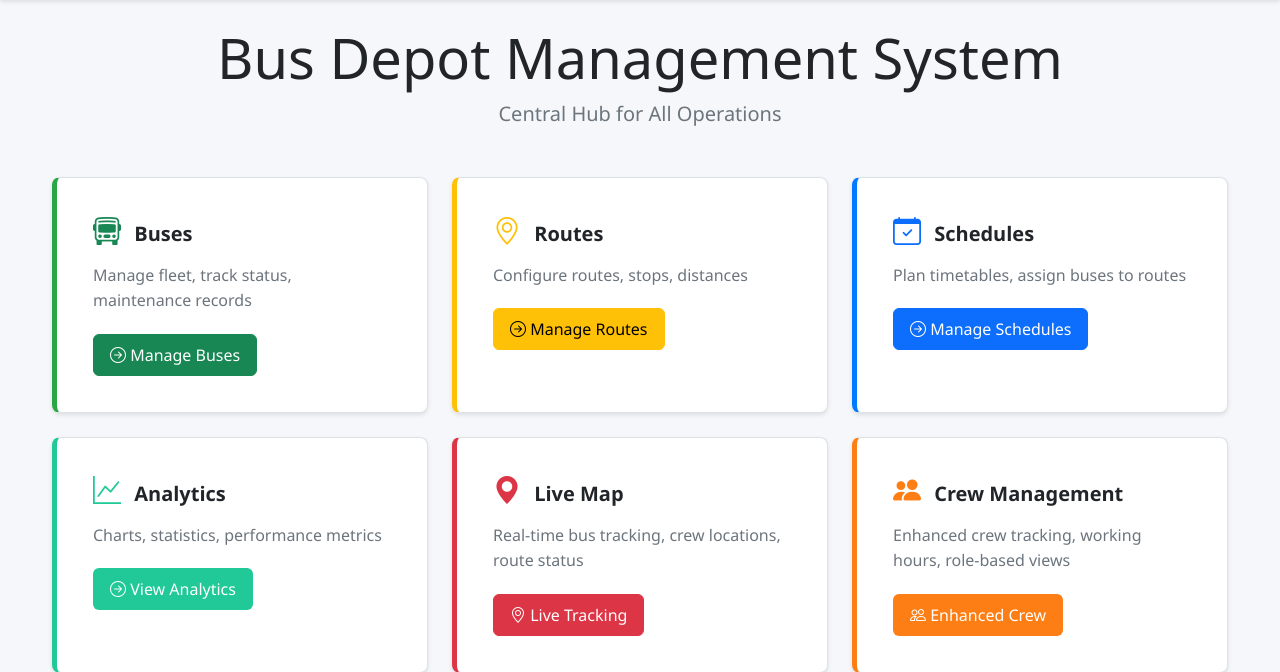
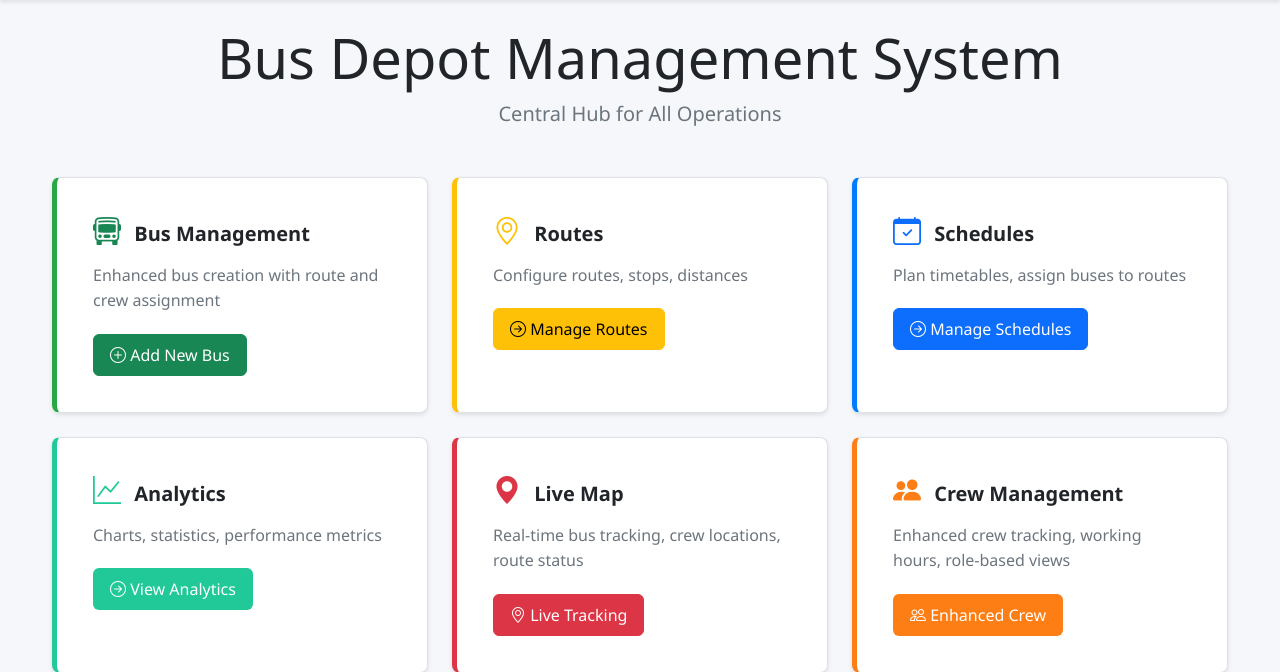
Before and after one commit to cggtt0001-sketch/bus-management-system, a Flask app: page / in a window 1280 px wide. Shown: the part 59-731 px from the top of the page. Run offline with Flask 3, Linux system fonts and the light colour scheme.

Commit message:
Auto-commit: Agent tool execution

```diff
--- a/app/templates/home/index.html
+++ b/app/templates/home/index.html
@@ -15,11 +15,11 @@
             <div class="card-body">
                 <h5 class="card-title">
                     <i class="bi bi-bus-front fs-3 text-success"></i>
-                    <span class="ms-2">Buses</span>
+                    <span class="ms-2">Bus Management</span>
                 </h5>
-                <p class="card-text text-muted">Manage fleet, track status, maintenance records</p>
-                <a href="{{ url_for('buses.list_buses') }}" class="btn btn-success">
-                    <i class="bi bi-arrow-right-circle"></i> Manage Buses
+                <p class="card-text text-muted">Enhanced bus creation with route and crew assignment</p>
+                <a href="{{ url_for('buses.create_bus') }}" class="btn btn-success">
+                    <i class="bi bi-plus-circle"></i> Add New Bus
                 </a>
             </div>
         </div>
```
